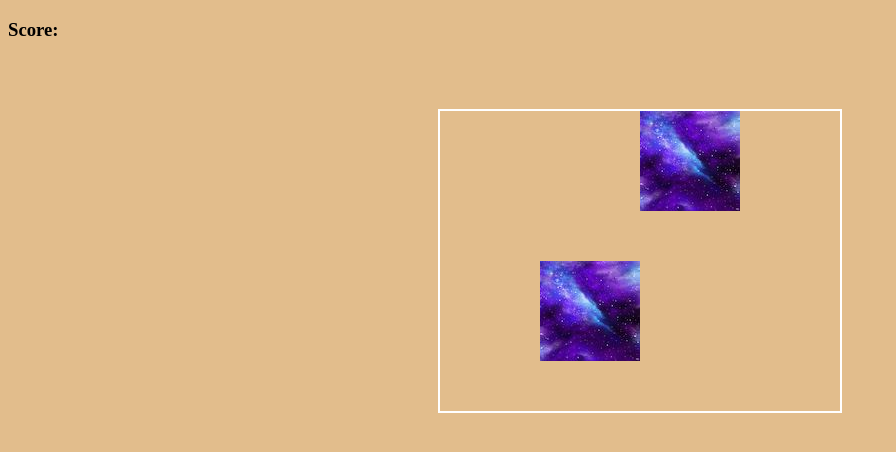
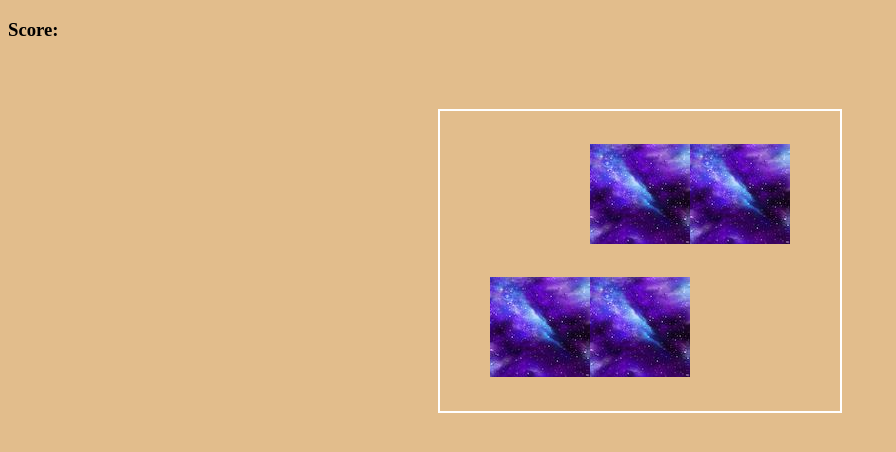
Before and after one commit to Jangui92/The-Office-Match-up-Game, a plain HTML site: page index.html in a window 1280 px wide. Shown: the whole page, without its empty margins (0-896 px from the left). Drawn offline with Linux system fonts and the light colour scheme.

Commit message:
change game name

```diff
--- a/index.html
+++ b/index.html
@@ -6,7 +6,7 @@
   <meta name="viewport" content="width=device-width, initial-scale=1.0">
 
   <link rel="stylesheet" href="style.css">
-  <title>Time Capsule</title>
+  <title>The Office Match-up</title>
 </head>
 <body>
 <h3>Score:<span id="results"></span></h3>
@@ -14,6 +14,8 @@
   <div class = "memory-board">
     <div class = "square0"></div>
     <div class = "square1"></div>
+    <div class = "square2"></div>
+    <div class = "square3"></div>
   </div>
 
   <script src="script.js" charset="utf-8"></script>
--- a/script.js
+++ b/script.js
@@ -4,7 +4,9 @@ document.addEventListener('DOMContentLoaded', () => {
       square0: 'puppy',
       image: 'images/puppytongue.jpg'
     },
-    { square1: 'puppy', image: 'images/puppytongue.jpg' }
+    { square1: 'puppy', image: 'images/puppytongue.jpg' },
+    { square2: 'corgi', image: 'images/corgi.jpg' },
+    { square3: 'corgi', image: 'images/corgi.jpg' }
   ]
   squareArray.sort(() => 0.5 - Math.random())
 
```
